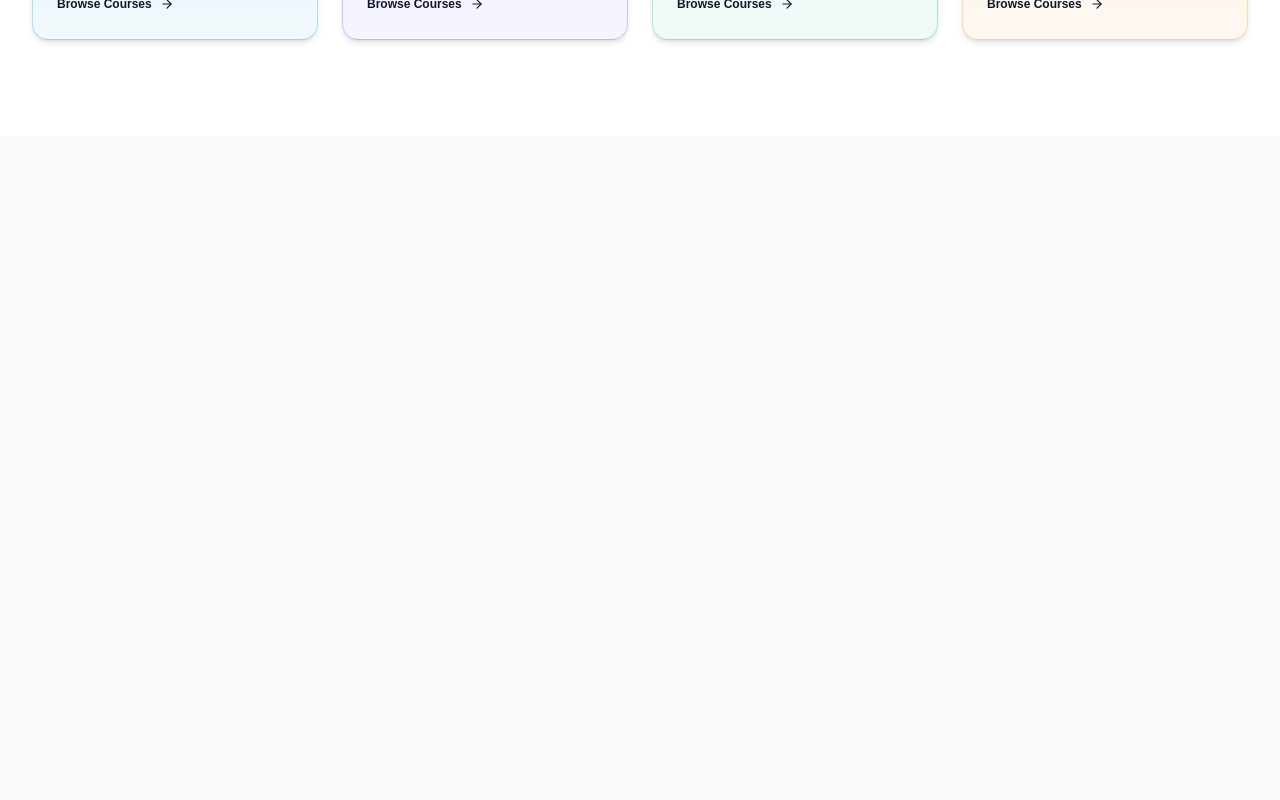
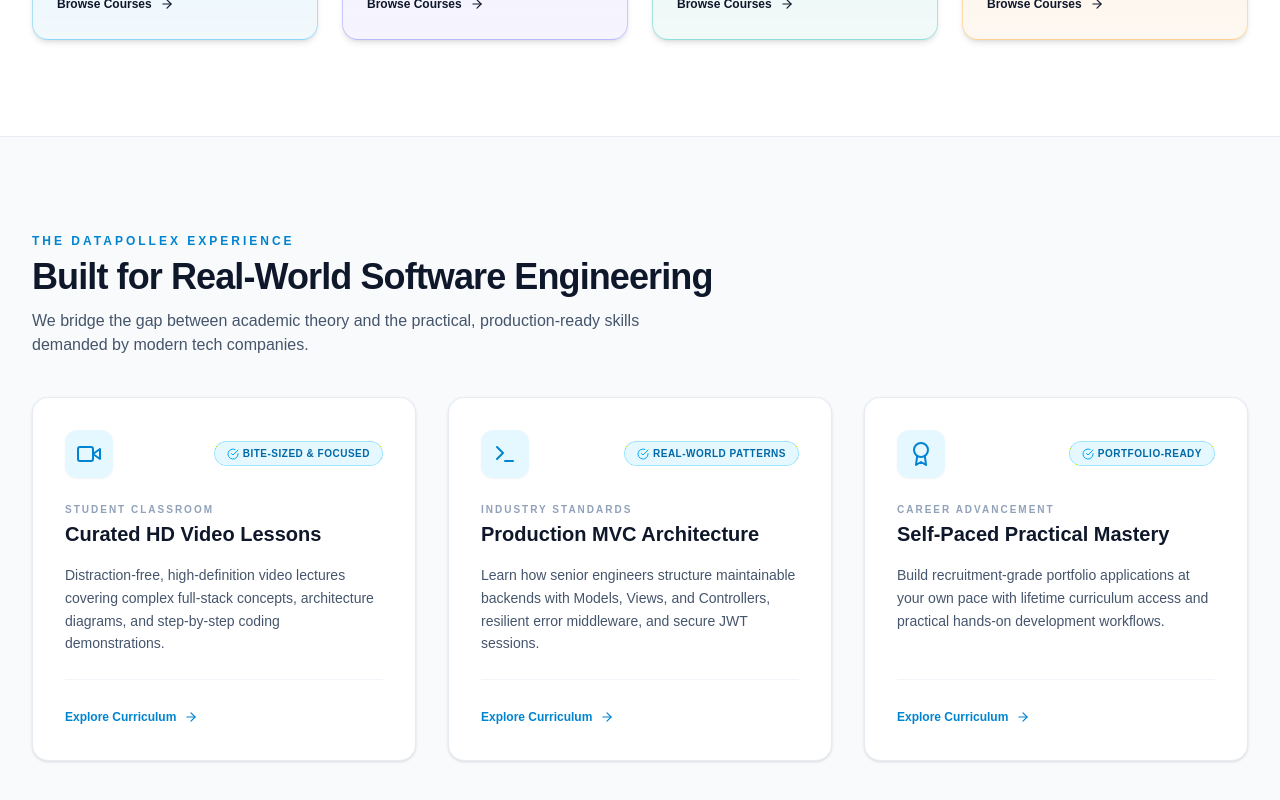
Before and after one commit to moziful/DataPollex-LMS, a Next.js app: page / in a window 1280 px wide. Shown: the part 1808-2608 px from the top of the page. Before the commit the page ends 1944 px from the top, so only its background shows below. Built offline with nearby package versions, Linux system fonts and the light colour scheme; no server answers.

Commit message:
Experience Section Added

```diff
--- a/app/page.js
+++ b/app/page.js
@@ -1,6 +1,7 @@
 import Hero from "@/components/Hero";
 import FeaturedCoursesSection from "@/components/FeaturedCoursesSection";
 import LearningPathwaysSection from "@/components/LearningPathwaysSection";
+import ExperienceSection from "@/components/ExperienceSection";
 
 export default function Home() {
   return (
@@ -8,6 +9,7 @@ export default function Home() {
       <Hero />
       <FeaturedCoursesSection />
       <LearningPathwaysSection />
+      <ExperienceSection />
     </div>
   );
 }
--- /dev/null
+++ b/components/ExperienceSection.jsx
@@ -0,0 +1,166 @@
+'use client';
+
+import { motion } from 'framer-motion';
+import {
+  FiVideo,
+  FiTerminal,
+  FiAward,
+  FiCheckCircle,
+  FiArrowRight,
+} from 'react-icons/fi';
+import Link from 'next/link';
+import SectionHeader from './SectionHeader';
+
+export default function ExperienceSection() {
+  return (
+    <section className="relative bg-slate-50/60 dark:bg-slate-900/40 px-4 sm:px-6 lg:px-8 py-16 sm:py-24 border-t border-slate-200/70 dark:border-slate-800/80 transition-colors">
+      <div className="mx-auto max-w-7xl">
+        <SectionHeader
+          eyebrow="The DataPollex Experience"
+          heading="Built for Real-World Software Engineering"
+          subheading="We bridge the gap between academic theory and the practical, production-ready skills demanded by modern tech companies."
+        />
+
+        <div className="grid grid-cols-1 md:grid-cols-3 gap-6 sm:gap-8">
+          {/* Pillar 1: Interactive Classroom */}
+          <motion.div
+            initial={{ opacity: 0, y: 24 }}
+            whileInView={{ opacity: 1, y: 0 }}
+            viewport={{ once: true, margin: '-30px' }}
+            transition={{ duration: 0.35, delay: 0 }}
+            whileHover={{ y: -6 }}
+            className="group relative flex flex-col justify-between rounded-2xl border border-slate-200/80 dark:border-slate-800 bg-white dark:bg-slate-900 p-7 sm:p-8 shadow-sm hover:shadow-xl hover:border-sky-400/50 dark:hover:border-sky-400/50 transition-all duration-300"
+          >
+            <div className="space-y-4">
+              <div className="flex items-center justify-between">
+                <div className="flex h-12 w-12 items-center justify-center rounded-xl bg-sky-400/10 text-sky-600 dark:text-sky-400 text-xl group-hover:scale-110 group-hover:bg-sky-400 group-hover:text-slate-950 transition-all duration-300 shadow-xs">
+                  <FiVideo className="w-6 h-6" />
+                </div>
+
+                <span className="inline-flex items-center gap-1 rounded-full border border-sky-400/30 bg-sky-400/10 dark:bg-sky-400/20 px-3 py-1 text-[10px] font-black uppercase tracking-wider text-sky-700 dark:text-sky-300">
+                  <FiCheckCircle className="w-3 h-3 text-sky-500" />
+                  <span>Bite-Sized & Focused</span>
+                </span>
+              </div>
+
+              <div className="pt-2">
+                <p className="text-[10px] font-black uppercase tracking-[0.2em] text-slate-400 dark:text-slate-500">
+                  STUDENT CLASSROOM
+                </p>
+                <h3 className="mt-1 text-xl font-black text-slate-900 dark:text-white leading-snug group-hover:text-sky-600 dark:group-hover:text-sky-400 transition-colors">
+                  Curated HD Video Lessons
+                </h3>
+              </div>
+
+              <p className="text-xs sm:text-sm text-slate-600 dark:text-slate-300 leading-relaxed">
+                Distraction-free, high-definition video lectures covering complex full-stack concepts, architecture diagrams, and step-by-step coding demonstrations.
+              </p>
+            </div>
+
+            <div className="pt-6 border-t border-slate-100 dark:border-slate-800 mt-6">
+              <Link
+                href="/courses"
+                className="inline-flex items-center gap-2 text-xs font-black text-sky-600 dark:text-sky-400 group-hover:text-sky-500 dark:group-hover:text-sky-300 transition-colors"
+              >
+                <span>Explore Curriculum</span>
+                <FiArrowRight className="w-3.5 h-3.5 transform group-hover:translate-x-1 transition-transform" />
+              </Link>
+            </div>
+          </motion.div>
+
+          {/* Pillar 2: Production Code */}
+          <motion.div
+            initial={{ opacity: 0, y: 24 }}
+            whileInView={{ opacity: 1, y: 0 }}
+            viewport={{ once: true, margin: '-30px' }}
+            transition={{ duration: 0.35, delay: 0.1 }}
+            whileHover={{ y: -6 }}
+            className="group relative flex flex-col justify-between rounded-2xl border border-slate-200/80 dark:border-slate-800 bg-white dark:bg-slate-900 p-7 sm:p-8 shadow-sm hover:shadow-xl hover:border-sky-400/50 dark:hover:border-sky-400/50 transition-all duration-300"
+          >
+            <div className="space-y-4">
+              <div className="flex items-center justify-between">
+                <div className="flex h-12 w-12 items-center justify-center rounded-xl bg-sky-400/10 text-sky-600 dark:text-sky-400 text-xl group-hover:scale-110 group-hover:bg-sky-400 group-hover:text-slate-950 transition-all duration-300 shadow-xs">
+                  <FiTerminal className="w-6 h-6" />
+                </div>
+
+                <span className="inline-flex items-center gap-1 rounded-full border border-sky-400/30 bg-sky-400/10 dark:bg-sky-400/20 px-3 py-1 text-[10px] font-black uppercase tracking-wider text-sky-700 dark:text-sky-300">
+                  <FiCheckCircle className="w-3 h-3 text-sky-500" />
+                  <span>Real-World Patterns</span>
+                </span>
+              </div>
+
+              <div className="pt-2">
+                <p className="text-[10px] font-black uppercase tracking-[0.2em] text-slate-400 dark:text-slate-500">
+                  INDUSTRY STANDARDS
+                </p>
+                <h3 className="mt-1 text-xl font-black text-slate-900 dark:text-white leading-snug group-hover:text-sky-600 dark:group-hover:text-sky-400 transition-colors">
+                  Production MVC Architecture
+                </h3>
+              </div>
+
+              <p className="text-xs sm:text-sm text-slate-600 dark:text-slate-300 leading-relaxed">
+                Learn how senior engineers structure maintainable backends with Models, Views, and Controllers, resilient error middleware, and secure JWT sessions.
+              </p>
+            </div>
+
+            <div className="pt-6 border-t border-slate-100 dark:border-slate-800 mt-6">
+              <Link
+                href="/courses"
+                className="inline-flex items-center gap-2 text-xs font-black text-sky-600 dark:text-sky-400 group-hover:text-sky-500 dark:group-hover:text-sky-300 transition-colors"
+              >
+                <span>Explore Curriculum</span>
+                <FiArrowRight className="w-3.5 h-3.5 transform group-hover:translate-x-1 transition-transform" />
+              </Link>
+            </div>
+          </motion.div>
+
+          {/* Pillar 3: Career Ready */}
+          <motion.div
+            initial={{ opacity: 0, y: 24 }}
+            whileInView={{ opacity: 1, y: 0 }}
+            viewport={{ once: true, margin: '-30px' }}
+            transition={{ duration: 0.35, delay: 0.2 }}
+            whileHover={{ y: -6 }}
+            className="group relative flex flex-col justify-between rounded-2xl border border-slate-200/80 dark:border-slate-800 bg-white dark:bg-slate-900 p-7 sm:p-8 shadow-sm hover:shadow-xl hover:border-sky-400/50 dark:hover:border-sky-400/50 transition-all duration-300"
+          >
+            <div className="space-y-4">
+              <div className="flex items-center justify-between">
+                <div className="flex h-12 w-12 items-center justify-center rounded-xl bg-sky-400/10 text-sky-600 dark:text-sky-400 text-xl group-hover:scale-110 group-hover:bg-sky-400 group-hover:text-slate-950 transition-all duration-300 shadow-xs">
+                  <FiAward className="w-6 h-6" />
+                </div>
+
+                <span className="inline-flex items-center gap-1 rounded-full border border-sky-400/30 bg-sky-400/10 dark:bg-sky-400/20 px-3 py-1 text-[10px] font-black uppercase tracking-wider text-sky-700 dark:text-sky-300">
+                  <FiCheckCircle className="w-3 h-3 text-sky-500" />
+                  <span>Portfolio-Ready</span>
+                </span>
+              </div>
+
+              <div className="pt-2">
+                <p className="text-[10px] font-black uppercase tracking-[0.2em] text-slate-400 dark:text-slate-500">
+                  CAREER ADVANCEMENT
+                </p>
+                <h3 className="mt-1 text-xl font-black text-slate-900 dark:text-white leading-snug group-hover:text-sky-600 dark:group-hover:text-sky-400 transition-colors">
+                  Self-Paced Practical Mastery
+                </h3>
+              </div>
+
+              <p className="text-xs sm:text-sm text-slate-600 dark:text-slate-300 leading-relaxed">
+                Build recruitment-grade portfolio applications at your own pace with lifetime curriculum access and practical hands-on development workflows.
+              </p>
+            </div>
+
+            <div className="pt-6 border-t border-slate-100 dark:border-slate-800 mt-6">
+              <Link
+                href="/courses"
+                className="inline-flex items-center gap-2 text-xs font-black text-sky-600 dark:text-sky-400 group-hover:text-sky-500 dark:group-hover:text-sky-300 transition-colors"
+              >
+                <span>Explore Curriculum</span>
+                <FiArrowRight className="w-3.5 h-3.5 transform group-hover:translate-x-1 transition-transform" />
+              </Link>
+            </div>
+          </motion.div>
+        </div>
+      </div>
+    </section>
+  );
+}
```
